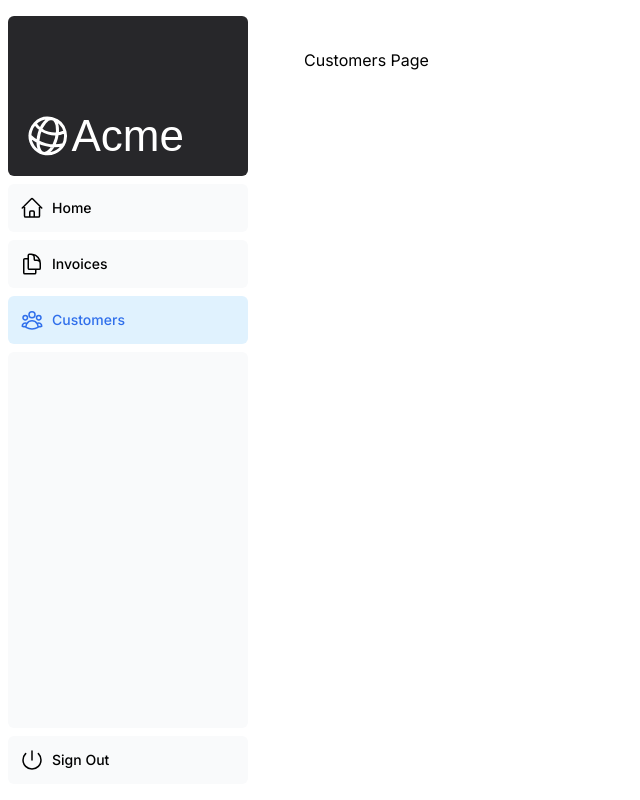
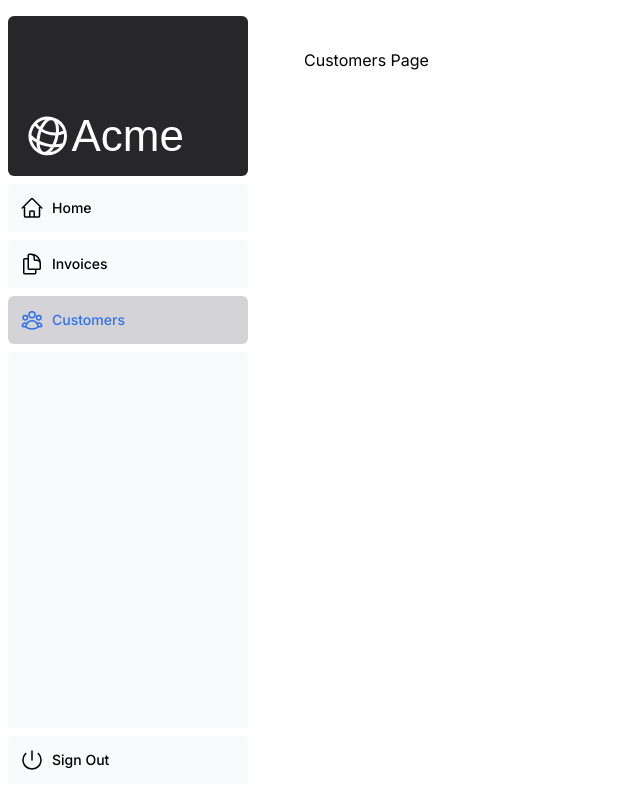
Before and after one commit to solidsnk86/dashboard-369, a Next.js app: page /dashboard/customers in a window 1280 px wide. Shown: the whole page, without its empty margins (0-640 px from the left). Built offline with nearby package versions, Linux system fonts and the light colour scheme; a web font is replaced by a local one.

Commit message:
sycn update styles changes and code

```diff
--- a/app/ui/dashboard/nav-links.tsx
+++ b/app/ui/dashboard/nav-links.tsx
@@ -35,7 +35,7 @@ export default function NavLinks() {
             className={clsx(
               'flex h-[48px] grow items-center justify-center gap-2 rounded-md bg-gray-50 p-3 text-sm font-medium hover:bg-zinc-100 hover:text-blue-500 md:flex-none md:justify-start md:p-2 md:px-3',
               {
-                'bg-sky-100 text-blue-600': pathname === link.href,
+                'bg-zinc-300 text-blue-600': pathname === link.href,
               },
             )}
           >
```
